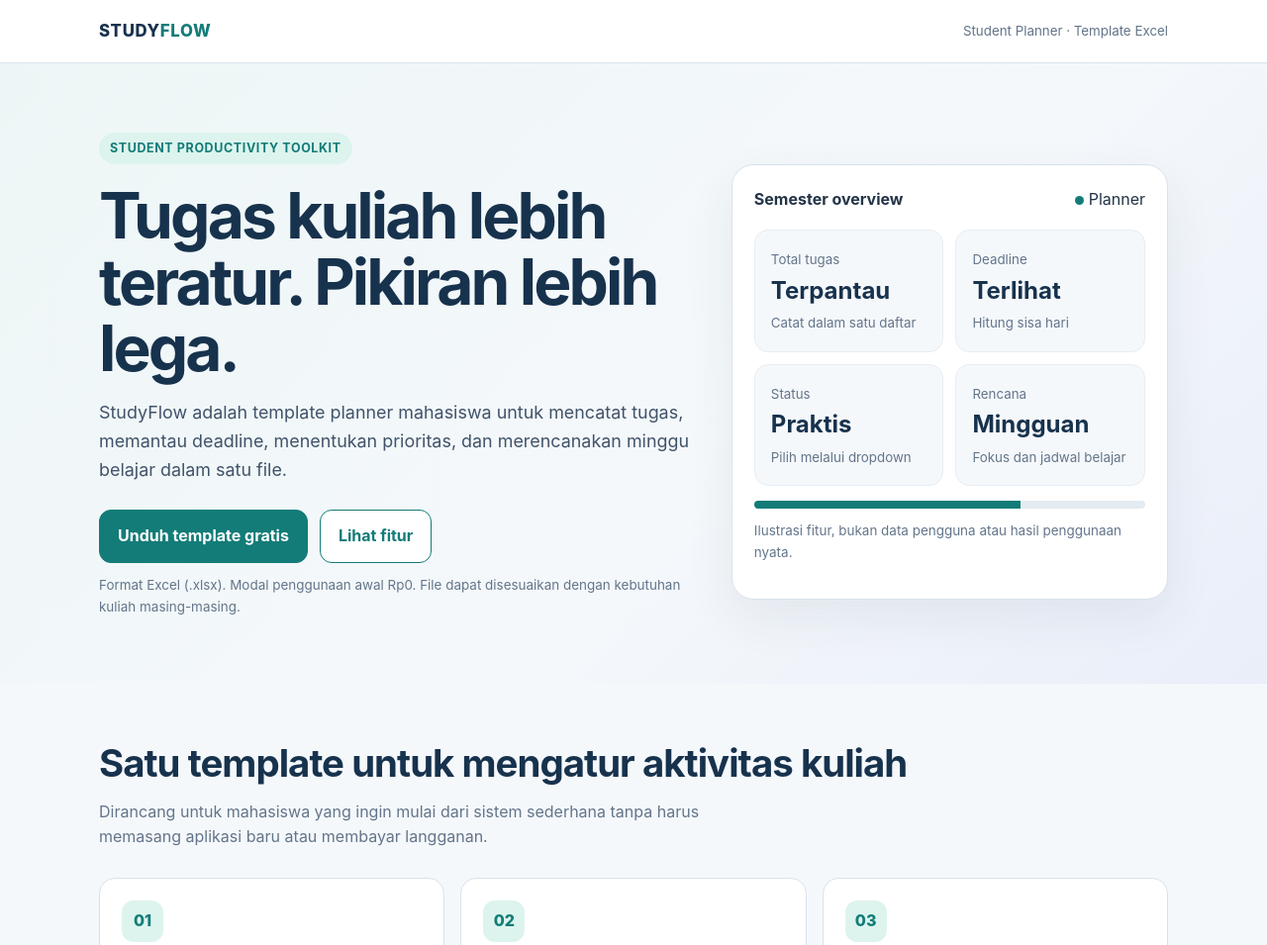
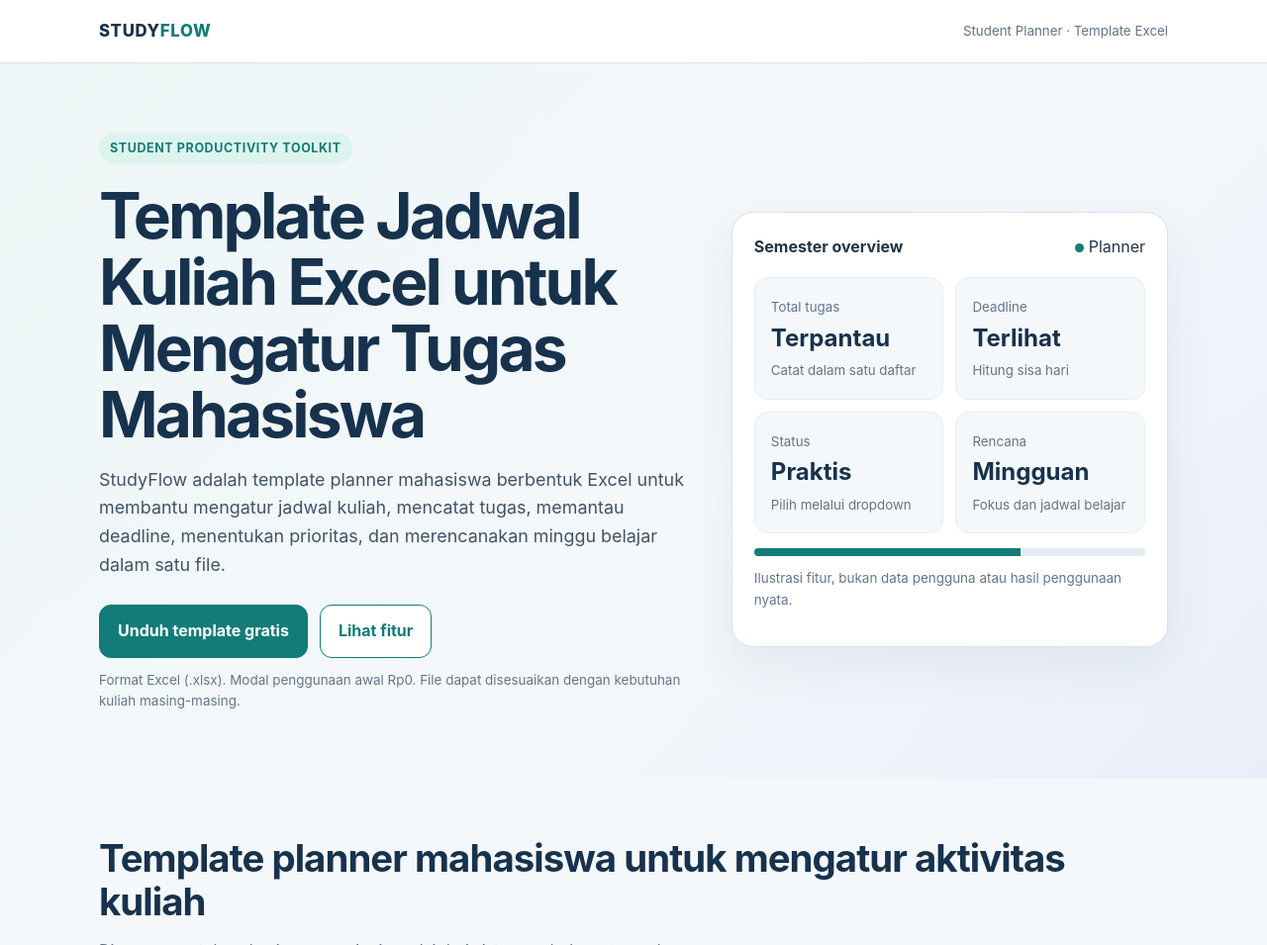
Before and after one commit to CGgogo2026-hub/studyflow, a plain HTML site: page index.html in a window 1280 px wide. Shown: the top 955 px of the page at 99% size. Drawn offline with Linux system fonts and the light colour scheme.

Commit message:
Update index.html

```diff
--- a/index.html
+++ b/index.html
@@ -3,8 +3,8 @@
 <head>
   <meta charset="utf-8">
   <meta name="viewport" content="width=device-width, initial-scale=1">
-  <title>StudyFlow | Template Planner Tugas Kuliah untuk Mahasiswa</title>
-  <meta name="description" content="Atur tugas kuliah, deadline, prioritas, dan rencana mingguan dengan StudyFlow Student Planner. Template Excel praktis untuk membantu mahasiswa belajar lebih terstruktur.">
+  <title>StudyFlow | Template Jadwal Kuliah Excel untuk Mahasiswa</title>
+  <meta name="description" content="Unduh template jadwal kuliah Excel gratis dari StudyFlow. Atur tugas, deadline, prioritas, dan rencana mingguan mahasiswa dalam satu planner praktis.">
   <meta name="robots" content="index,follow">
   <meta name="theme-color" content="#17324d">
   <style>
@@ -73,8 +73,8 @@
     <div class="wrap hero-grid">
       <div>
         <span class="eyebrow">Student productivity toolkit</span>
-        <h1>Tugas kuliah lebih teratur. Pikiran lebih lega.</h1>
-        <p class="lead">StudyFlow adalah template planner mahasiswa untuk mencatat tugas, memantau deadline, menentukan prioritas, dan merencanakan minggu belajar dalam satu file.</p>
+        <h1>Template Jadwal Kuliah Excel untuk Mengatur Tugas Mahasiswa</h1>
+        <p class="lead">StudyFlow adalah template planner mahasiswa berbentuk Excel untuk membantu mengatur jadwal kuliah, mencatat tugas, memantau deadline, menentukan prioritas, dan merencanakan minggu belajar dalam satu file.</p>
         <div class="actions">
           <a class="btn btn-primary" href="assets/StudyFlow_Professional_Planner.xlsx" download>Unduh template gratis</a>
           <a class="btn btn-secondary" href="#fitur">Lihat fitur</a>
@@ -97,7 +97,7 @@
 
   <section id="fitur">
     <div class="wrap">
-      <h2>Satu template untuk mengatur aktivitas kuliah</h2>
+      <h2>Template planner mahasiswa untuk mengatur aktivitas kuliah</h2>
       <p class="section-intro">Dirancang untuk mahasiswa yang ingin mulai dari sistem sederhana tanpa harus memasang aplikasi baru atau membayar langganan.</p>
       <div class="features">
         <article class="feature"><div class="icon">01</div><h3>Task Tracker</h3><p>Catat mata kuliah, nama tugas, deadline, prioritas, status, estimasi waktu, dan tautan pendukung.</p></article>
@@ -131,7 +131,7 @@
   <section>
     <div class="wrap faq">
       <h2>Pertanyaan umum</h2>
-      <details><summary>Apakah StudyFlow berbayar?</summary><p>Template yang tersedia di halaman ini dapat diunduh tanpa biaya.</p></details>
+      <details><summary>Apakah template jadwal kuliah Excel StudyFlow gratis?</summary><p>Template yang tersedia di halaman ini dapat diunduh tanpa biaya.</p></details>
       <details><summary>Apakah ini aplikasi yang tersambung ke sistem kampus?</summary><p>Bukan. StudyFlow adalah template spreadsheet mandiri. Pengguna perlu memasukkan dan memperbarui data sendiri.</p></details>
       <details><summary>Apakah progres tugas benar-benar mengukur persentase pekerjaan?</summary><p>Progres pada versi ini merupakan indikator sederhana berdasarkan status tugas, bukan pengukuran rinci atas semua sub-tugas.</p></details>
     </div>
```
